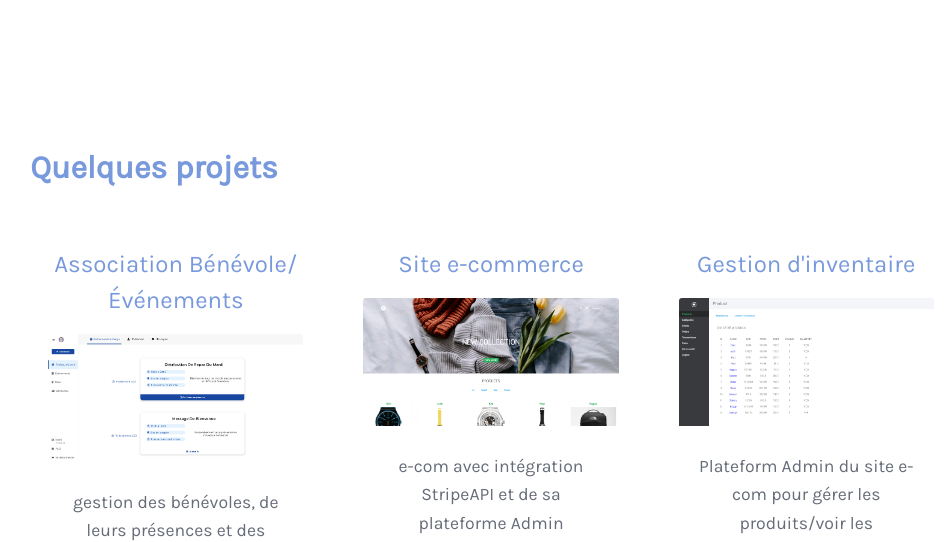
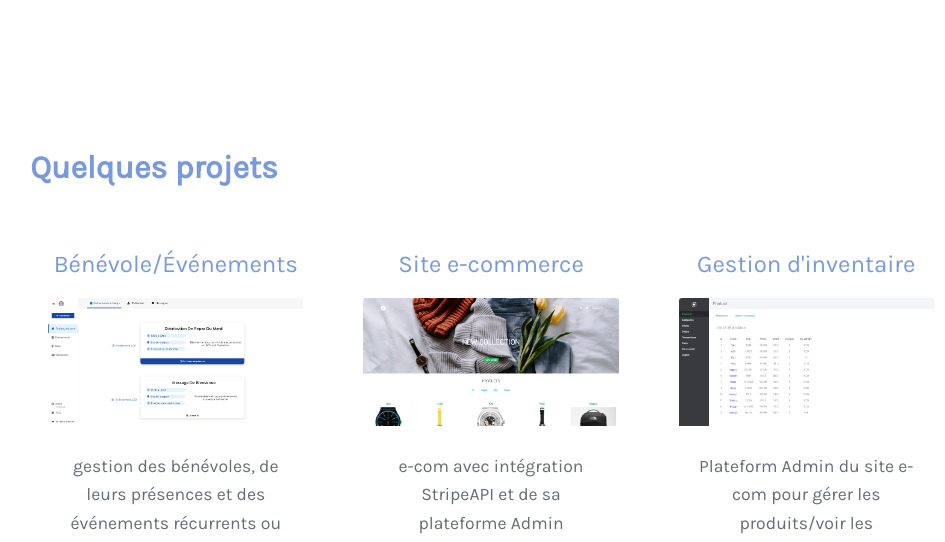
Before and after one commit to tbonnard/portfolio, a Flask app: page / in a window 1280 px wide. Shown: the part 1404-1946 px from the top of the page, without its empty margins (149-1094 px from the left). Run offline with Flask 2, Linux system fonts and the light colour scheme; some libraries are stand-ins or nearby versions.

Commit message:
assoc update titre

```diff
--- a/templates/index.html
+++ b/templates/index.html
@@ -125,7 +125,7 @@
             <div class="col-lg-4 col-md-6 project_item">
             <div class="card">
               <a class="card-title" href="https://association-benevoles.herokuapp.com/" target="_blank">
-             <h3>Association Bénévole/Événements</h3></a>
+             <h3>Bénévole/Événements</h3></a>
                 <a href="https://association-benevoles.herokuapp.com/" target="_blank">
                 <img src="{{ url_for('static', filename='img/association.png')}}" class="card-img-top" alt="e-com"></a>
               <div class="card-body">
```
